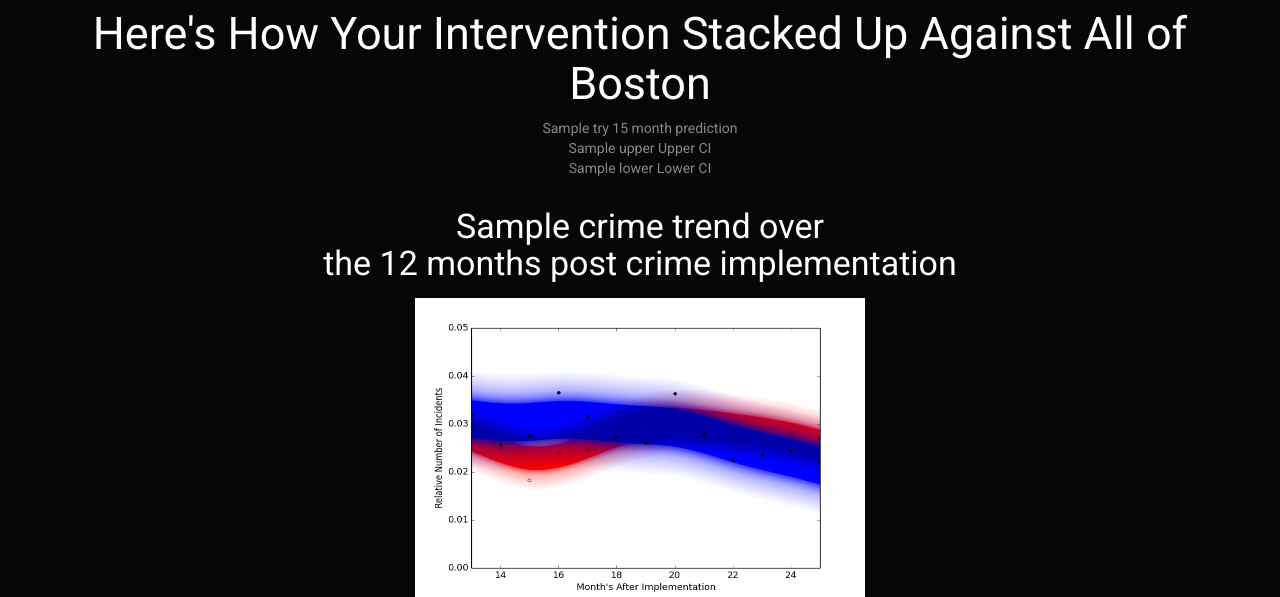
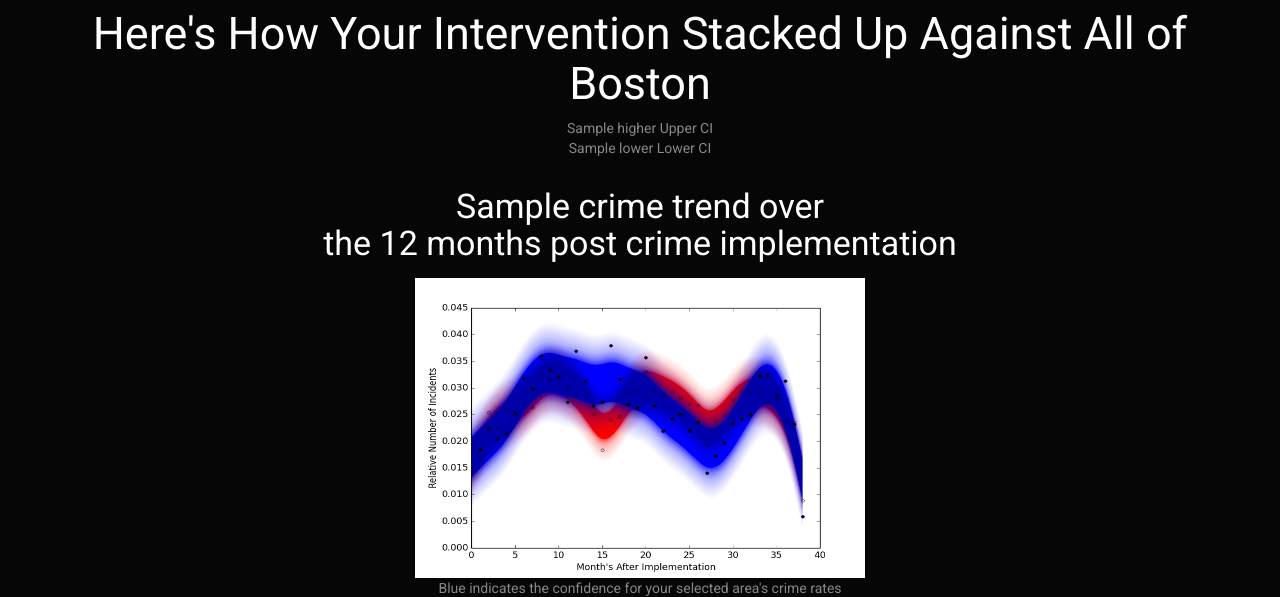
Before and after one commit to AdamMJenks/Insight_Website, a Flask app: template app/templates/output.html in a window 1280 px wide. Shown: the part 51-648 px from the top of the page. Run offline with Flask 2, Linux system fonts and the light colour scheme; the template is opened without the code that fills it: most values are stand-ins (such as "Sample title", 1, 10 or a date in 2020); some libraries are stand-ins or nearby versions.

Commit message:
Confidence Intervals of Comparisons Fixed

```diff
--- a/app/templates/output.html
+++ b/app/templates/output.html
@@ -57,8 +57,7 @@
   <div class="container">
     <div class="starter-template text-center">
         <h2>Here's How Your Intervention Stacked Up Against All of Boston</h2>
-        <p>{{Try}} 15 month prediction <br>
-        {{Upper}} Upper CI <br>
+        <p>{{Higher}} Upper CI <br>
         {{Lower}} Lower CI</p>
     </div>
 
--- a/app/views.py
+++ b/app/views.py
@@ -131,12 +131,12 @@
     import matplotlib.pyplot as plt
 
 
-    RadiusG = GaussianProcess(theta0=1e-1,thetaL=1e-3, thetaU=2,nugget = 0.0000001,corr='cubic')
+    RadiusG = GaussianProcess(theta0=1e-1,thetaL=1e-3, thetaU=1,nugget = 0.00000005,corr='cubic')
     RadiusG.fit(X_train,y_train)
     modely_pred, modelMSE = RadiusG.predict(xrand, eval_MSE=True)
     sigma = np.sqrt(modelMSE)
 
-    AllG = GaussianProcess(theta0=1e-1,thetaL=1e-3, thetaU=2,nugget = 0.0000001,corr='cubic')
+    AllG = GaussianProcess(theta0=1e-1,thetaL=1e-3, thetaU=1,nugget = 0.00000005,corr='cubic')
     AllG.fit(WholeX_train,WholeY_train)
     WholeY_pred, wholeMSE = AllG.predict(wholexrand, eval_MSE=True)
     wholesigma = np.sqrt(wholeMSE)
@@ -160,26 +160,24 @@
     #xmarkers = [Month,Month+1,Month+2,Month+3,Month+4,Month+5,Month+6,Month+7,Month+8,Month+9,Month+10,Month+11,Month+12]
     #labels = ['0','1','2','3','4','5','6','7','8','9','10','11','12']
     plt.xlabel("Month's After Implementation")
-    plt.ylim(0,0.05)
-    plt.xlim(Month,Month+12)
+
+
     #plt.xticks(xmarkers,labels)
     plt.ylabel('Relative Number of Incidents')
-
-
-    Try,Try2 = RadiusG.predict(24,eval_MSE=True)
-    upper = Try + 1.9600 * np.sqrt(Try2)
-    lower = Try - 1.9600 * np.sqrt(Try2)
 
 
     monthtoprint = Month
     monthslower = []
     monthshigher = []
 
-#    for i in range(int(Month),len(X_train)):
-#	if (WholeY_train[i] +1.9600 * wholesigma[i]) < (y_pred[i] - 1.9600 * sigma[i]):
-#		monthshigher.append(WholeX_train[i])
-#	elif (WholeY_train[i] - 1.9600 * wholesigma[i]) > (y_pred[i] + 1.9600 * sigma[i]):
-#		monthslower.append(WholeX_train[i])
+    for i in range(int(Month),len(Reindex_counts)):
+	Radpred, Radmse = RadiusG.predict(i,eval_MSE=True)
+	Allpred, Allmse = AllG.predict(i,eval_MSE=True)
+	if (Radpred - 1.96 * np.sqrt(Radmse)) > (Allpred + 1.96 * np.sqrt(Allmse)):
+		monthshigher.append(i)
+	if (Radpred + 1.96 * np.sqrt(Radmse)) < (Allpred - 1.06 * np.sqrt(Allmse)):
+		monthslower.append(i)
+
 
 
 
@@ -193,5 +191,5 @@
 
 
     return render_template("output.html",longitude = Longitude,Length=Crimelen,Radius = Radius,
-                           Crimecount = Crimecount, Crime = Crimetopass, Try=Try, Upper = upper,
-			   Lower = lower)
+                           Crimecount = Crimecount, Crime = Crimetopass, Higher = monthshigher,
+			   Lower = monthslower)
```
Also changed, not shown: app/static/img/Position_model_image.png, 1 other file.
